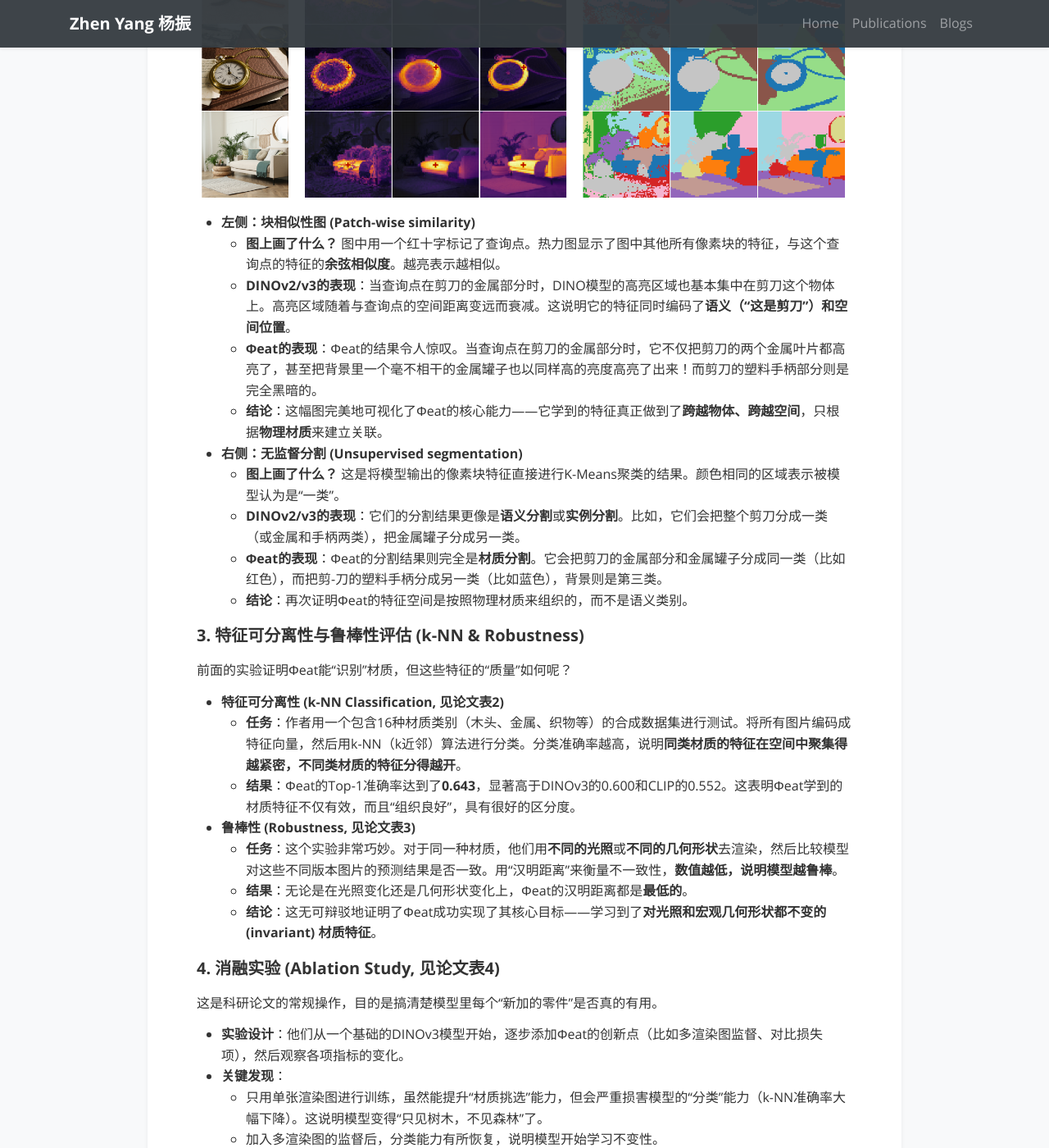
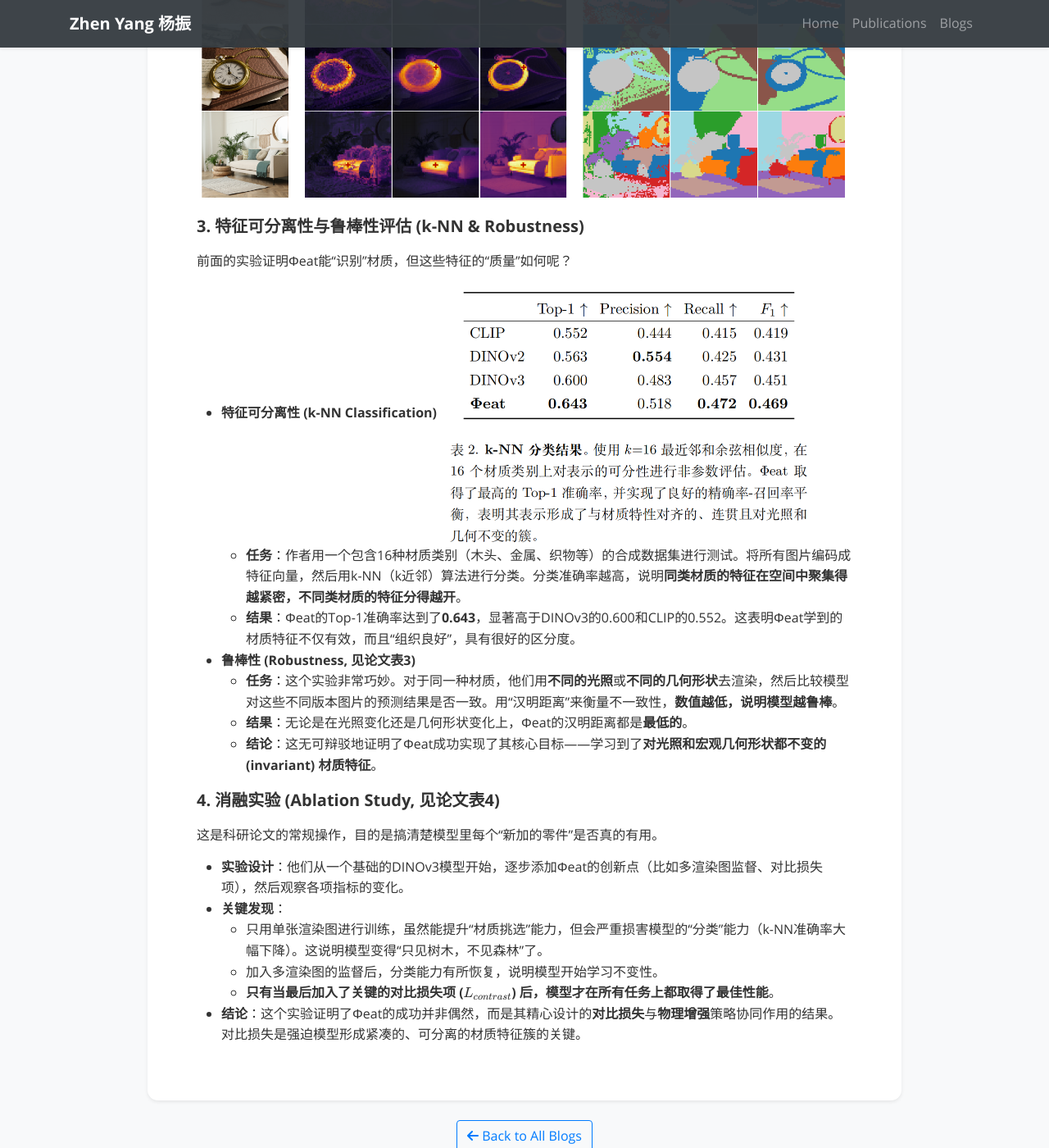
Before and after one commit to MichaelYeung2004/michaelyeung2004.github.io, a Jekyll site: the page built from _blogs/2026-01-20-Φeat.md, in a window 1280 px wide and 1400 px high, scrolled down 7229 px. Shown: the whole window at 82% size. Built offline with Jekyll 4.4.1, drawn with Linux system fonts in a browser that asks for light colours; nearby versions of some CDN libraries; a style sheet for code colours, icons or effects is not loaded.

```diff
--- a/_blogs/2026-01-20-Φeat.md
+++ b/_blogs/2026-01-20-Φeat.md
@@ -229,23 +229,12 @@
 
 ![image-20260120141815936](https://michaelyeung2004.github.io/assets/images/photos/image-20260120141815936.png)
 
-*   **左侧：块相似性图 (Patch-wise similarity)**
-    *   **图上画了什么？** 图中用一个红十字标记了查询点。热力图显示了图中其他所有像素块的特征，与这个查询点的特征的**余弦相似度**。越亮表示越相似。
-    *   **DINOv2/v3的表现**：当查询点在剪刀的金属部分时，DINO模型的高亮区域也基本集中在剪刀这个物体上。高亮区域随着与查询点的空间距离变远而衰减。这说明它的特征同时编码了**语义（“这是剪刀”）和空间位置**。
-    *   **Φeat的表现**：Φeat的结果令人惊叹。当查询点在剪刀的金属部分时，它不仅把剪刀的两个金属叶片都高亮了，甚至把背景里一个毫不相干的金属罐子也以同样高的亮度高亮了出来！而剪刀的塑料手柄部分则是完全黑暗的。
-    *   **结论**：这幅图完美地可视化了Φeat的核心能力——它学到的特征真正做到了**跨越物体、跨越空间**，只根据**物理材质**来建立关联。
-
-*   **右侧：无监督分割 (Unsupervised segmentation)**
-    *   **图上画了什么？** 这是将模型输出的像素块特征直接进行K-Means聚类的结果。颜色相同的区域表示被模型认为是“一类”。
-    *   **DINOv2/v3的表现**：它们的分割结果更像是**语义分割**或**实例分割**。比如，它们会把整个剪刀分成一类（或金属和手柄两类），把金属罐子分成另一类。
-    *   **Φeat的表现**：Φeat的分割结果则完全是**材质分割**。它会把剪刀的金属部分和金属罐子分成同一类（比如红色），而把剪-刀的塑料手柄分成另一类（比如蓝色），背景则是第三类。
-    *   **结论**：再次证明Φeat的特征空间是按照物理材质来组织的，而不是语义类别。
-
 #### **3. 特征可分离性与鲁棒性评估 (k-NN & Robustness)**
 
 前面的实验证明Φeat能“识别”材质，但这些特征的“质量”如何呢？
 
-*   **特征可分离性 (k-NN Classification, 见论文表2)**
+*   **特征可分离性 (k-NN Classification)**
+    <img src="https://michaelyeung2004.github.io/assets/images/photos/image-20260120142124150.png" alt="image-20260120142124150" style="zoom:50%;" />
     *   **任务**：作者用一个包含16种材质类别（木头、金属、织物等）的合成数据集进行测试。将所有图片编码成特征向量，然后用k-NN（k近邻）算法进行分类。分类准确率越高，说明**同类材质的特征在空间中聚集得越紧密，不同类材质的特征分得越开**。
     *   **结果**：Φeat的Top-1准确率达到了**0.643**，显著高于DINOv3的0.600和CLIP的0.552。这表明Φeat学到的材质特征不仅有效，而且“组织良好”，具有很好的区分度。
 
```
Also changed, not shown: assets/images/photos/image-20260120142124150.png (added).
